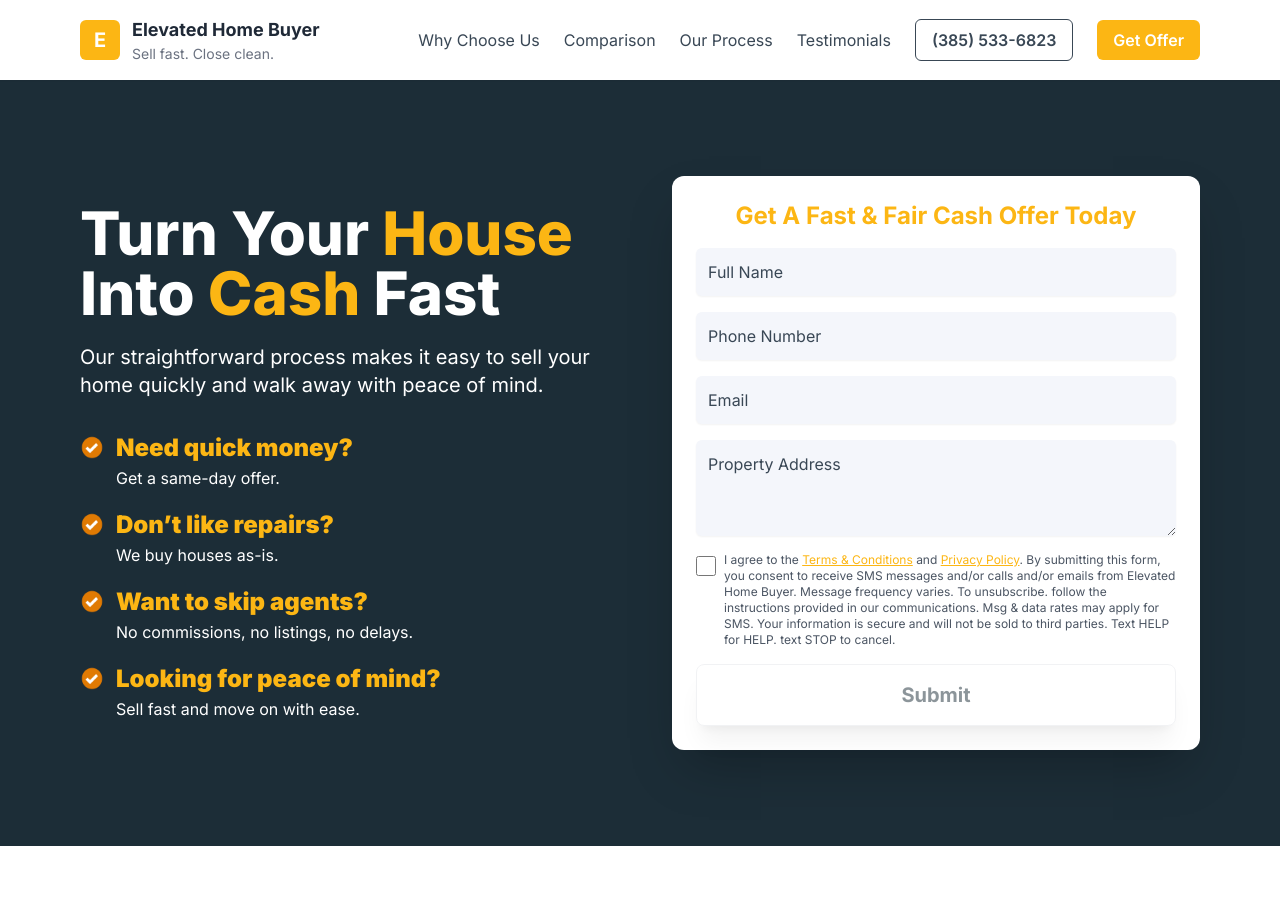
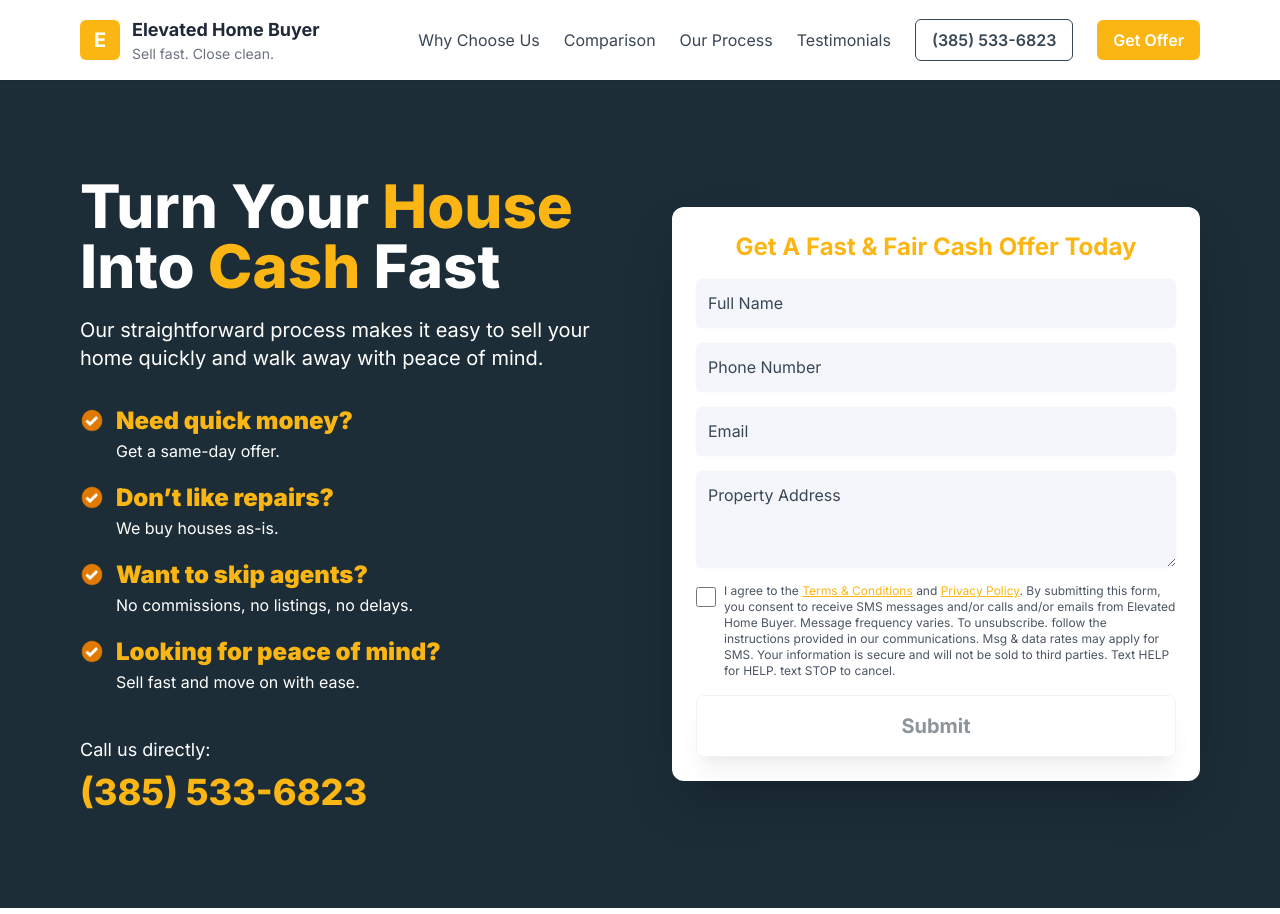
Before and after one commit to hpintojr/gettopdollar-homebuyer, a Next.js app: page / in a window 1280 px wide. Shown: the top 914 px of the page. Built offline with nearby package versions, Linux system fonts and the light colour scheme.

Commit message:
Update Hero.tsx

```diff
--- a/components/Hero.tsx
+++ b/components/Hero.tsx
@@ -77,7 +77,16 @@ export default function Hero() {
              </li>
           </ul>
 
-          {/* CTA Button DIV REMOVED */}
+          {/* CTA Phone Number */}
+          <div className="mt-8 md:mt-10">
+            <p className="text-white text-lg mb-2">Call us directly:</p>
+            <a
+              href="tel:3855336823"
+              className="text-3xl md:text-4xl font-extrabold text-brandPrimary hover:text-white transition-colors"
+            >
+              (385) 533-6823
+            </a>
+          </div>
         </div>
 
         {/* Column 2: Contact Form - Z-index 10 */}
```
